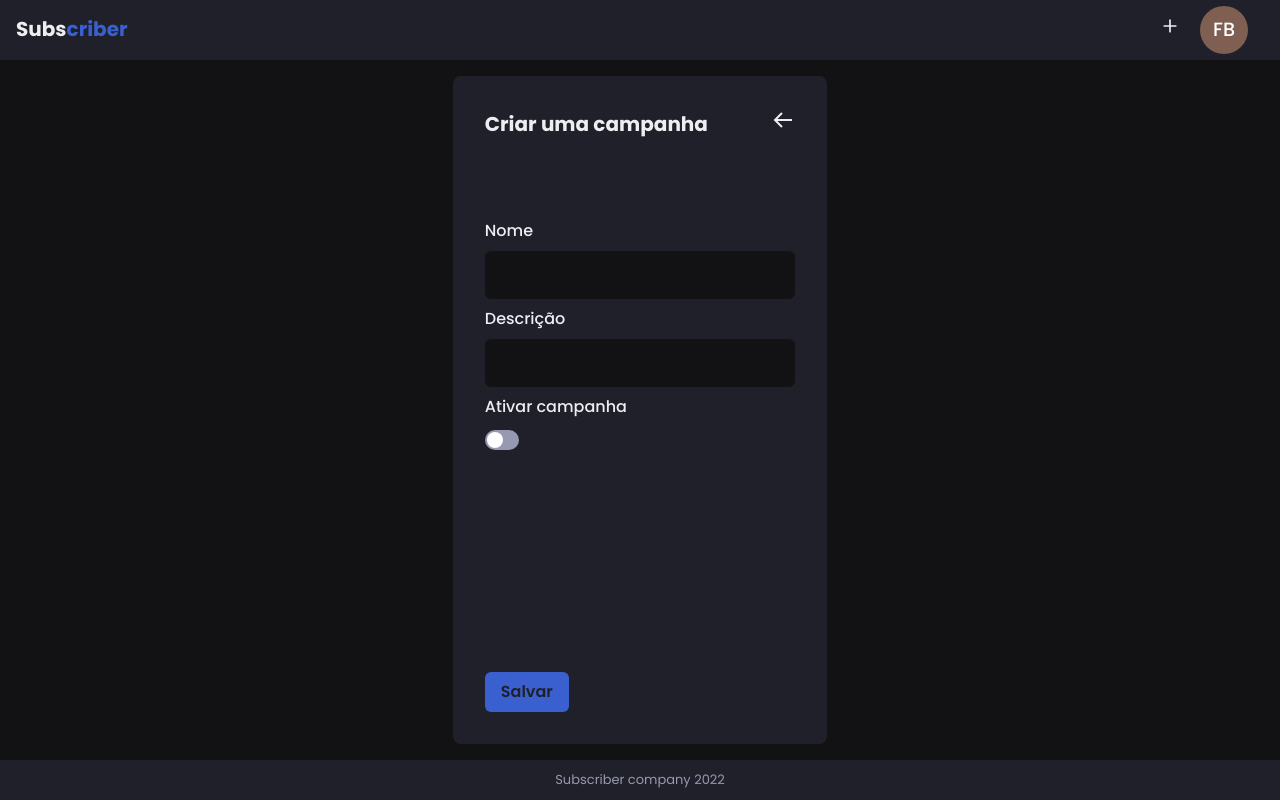
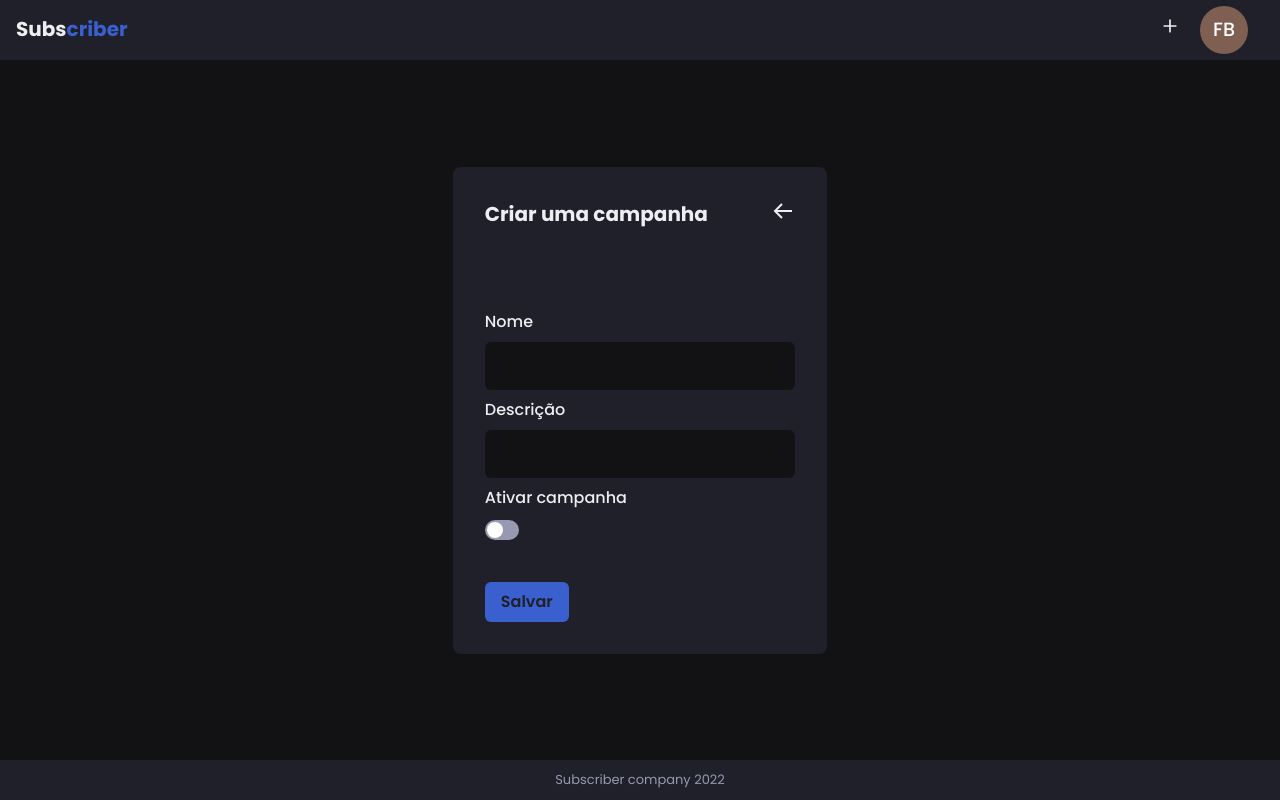
Before and after one commit to StephanyBatista/subscribers, a React (Vite) app in the folder frontend/: page /campaigns/create in a window 1280 px wide. Built offline with nearby package versions, Linux system fonts and the light colour scheme; no server answers.

Commit message:
fix layout height

```diff
--- a/frontend/src/components/templates/Layout/index.tsx
+++ b/frontend/src/components/templates/Layout/index.tsx
@@ -12,7 +12,7 @@ export function Layout({ children }: LayoutProps) {
         <>
             <Flex flexDirection="column" h="100vh" justify="space-between" m="0 auto" >
                 <Header />
-                <Flex py="4" px="4" flex="1" height="100%">
+                <Flex py="4" px="4" >
                     <Content>
                         {children}
                     </Content>
--- a/frontend/src/pages/Campaigns/Create.tsx
+++ b/frontend/src/pages/Campaigns/Create.tsx
@@ -60,6 +60,7 @@ export function Create() {
         <Layout>
             <Flex
                 bg="gray.800"
+                maxH={700}
                 w="30%"
                 p="8"
                 mx="auto"
@@ -70,7 +71,7 @@ export function Create() {
                     as="form"
                     flexDirection="column"
                     justify="space-between"
-                    h="100%">
+                >
                     <Stack spacing={20}>
                         <Flex justify="space-between" align="center">
                             <Heading fontSize="xl">Criar uma campanha</Heading>
```
